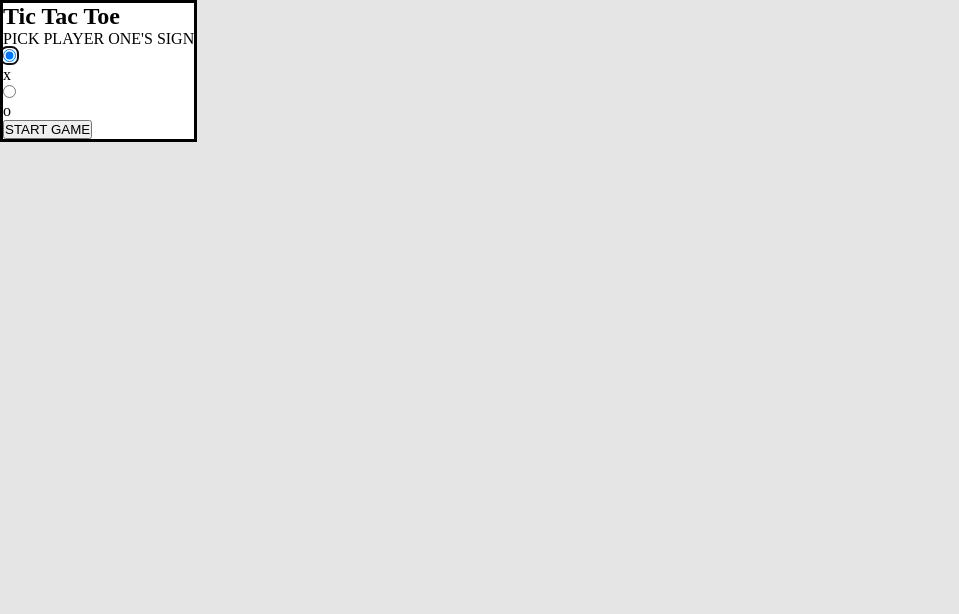
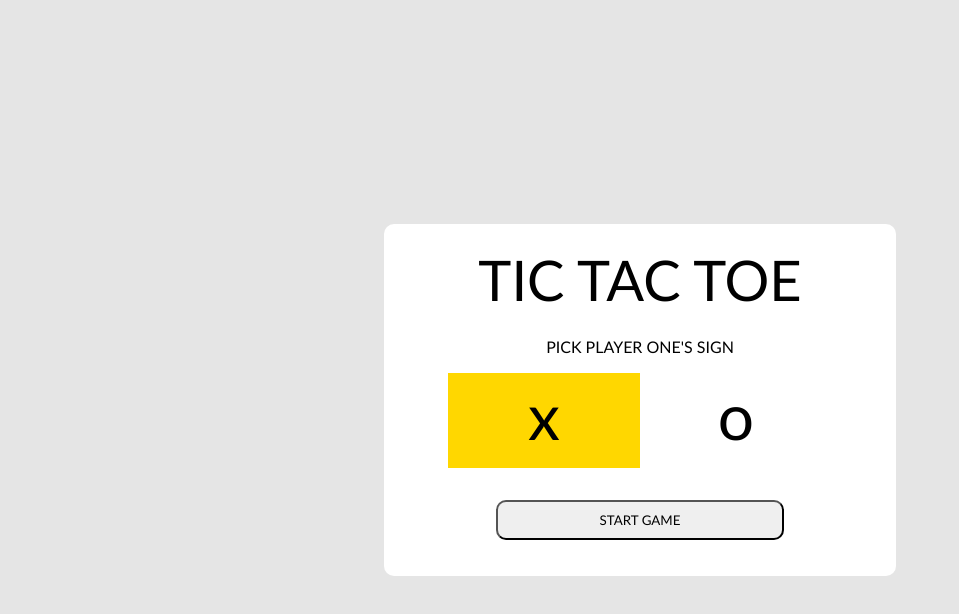
Before and after one commit to kvnguo/tic-tac-toe, a plain HTML site: page index.html in a window 1280 px wide. Shown: the whole page, without its empty margins (0-959 px from the left). Drawn offline with Linux system fonts and the light colour scheme.

Commit message:
added start page css layout

```diff
--- a/index.html
+++ b/index.html
@@ -9,19 +9,23 @@
 </head>
 <body>
     <dialog id="startPage">
-            <H2>Tic Tac Toe</H2>
-            <div>
-                <p>PICK PLAYER ONE'S SIGN</p>
+            <div id="startPageContainer">
+                <div id="titleContainer">
+                    <H2>TIC TAC TOE</H2>
+                </div>
+                <div id="chooseContainer">
+                    <div>PICK PLAYER ONE'S SIGN</div>
                     <label for="player-x">
                         <input type="radio" name="player" id="player-x" checked>
-                    <div class="sle">x</div>
+                        <div class="selectBtn" id="button-x">x</div>
                     </label>
                     <label for="player-o">
                         <input type="radio" name="player" id="player-o">
-                    <div class="sle">o</div>
+                        <div class="selectBtn" id="button-y">o</div>
                     </label>
                 </div>
                 <button id="startGameBtn">START GAME</button>
+            </div>
     </dialog>
 </body>
 </html>
--- a/styles.css
+++ b/styles.css
@@ -1,7 +1,51 @@
-* {
-    box-sizing: border-box;
-    margin: 0;
-    padding: 0;
+/* CSS reset */
+html, body, div, span, applet, object, iframe,
+h1, h2, h3, h4, h5, h6, p, blockquote, pre,
+a, abbr, acronym, address, big, cite, code,
+del, dfn, em, img, ins, kbd, q, s, samp,
+small, strike, strong, sub, sup, tt, var,
+b, u, i, center,
+dl, dt, dd, ol, ul, li,
+fieldset, form, label, legend,
+table, caption, tbody, tfoot, thead, tr, th, td,
+article, aside, canvas, details, embed,
+figure, figcaption, footer, header, hgroup,
+menu, nav, output, ruby, section, summary,
+time, mark, audio, video {
+	margin: 0;
+	padding: 0;
+	border: 0;
+	font-size: 100%;
+	font: inherit;
+	vertical-align: baseline;
+}
+/* HTML5 display-role reset for older browsers */
+article, aside, details, figcaption, figure,
+footer, header, hgroup, menu, nav, section {
+	display: block;
+}
+body {
+	line-height: 1;
+}
+ol, ul {
+	list-style: none;
+}
+blockquote, q {
+	quotes: none;
+}
+blockquote:before, blockquote:after,
+q:before, q:after {
+	content: '';
+	content: none;
+}
+table {
+	border-collapse: collapse;
+	border-spacing: 0;
+}
+
+/* Main CSS */
+*{
+    font-family:'Gill Sans', 'Gill Sans MT', Calibri, 'Trebuchet MS', sans-serif;
 }
 
 :root {
@@ -10,4 +54,89 @@
     --cyan: #01577D;
     --grey: #D1C6BE;
     --dark-grey: #544F53;
+
+
 }
+
+html {
+    display: flex;
+    justify-content: center;
+    align-items: center;
+    height: 100dvh;
+    width: 100dvw;
+}
+
+#startPage {
+    border: none;
+    border-radius: 10px;
+    width: 60vmin;
+    height: 40vmin;
+}
+
+#startPageContainer {
+    width: 100%;
+    height: 100%;
+    display: grid;
+    grid-template-rows: 1fr 2fr 1fr;
+}
+
+#titleContainer {
+    display: flex;
+    justify-content: center;
+    align-items: center;
+    font-size: 7vmin;
+}
+
+#chooseContainer {
+    justify-self: center;
+    width: 80%;
+    display: grid;
+    grid-template-rows: 1fr 2fr;
+    grid-template-columns: 1fr 1fr;
+}
+
+#chooseContainer > div {
+    grid-column: 1 / 3;
+    text-align: center;
+    align-self: center;
+    font-size: 2vmin;
+}
+
+#chooseContainer > label {
+    grid-row: 2 / 3;
+    width: 100%;
+    height: 100%;
+    font-size: 8vmin;
+}
+
+.selectBtn {
+    width: 100%;
+    height: 80%;
+    display: flex;
+    justify-content: center;
+    align-items: center;
+    padding-bottom: 5%;
+}
+
+[type=radio] {
+    position: absolute;
+    opacity: 0;
+    width: 0;
+    height: 0;
+}
+
+[type=radio] + .selectBtn {
+    cursor: pointer;
+}
+
+[type=radio]:checked + .selectBtn {
+    background-color: gold;
+}
+
+#startGameBtn {
+    justify-self: center;
+    align-self: center;
+    width: 60%;
+    height: 50%;
+    border-radius: 10px;
+}
```
Lines whose indentation alone changed are shown as unchanged.
